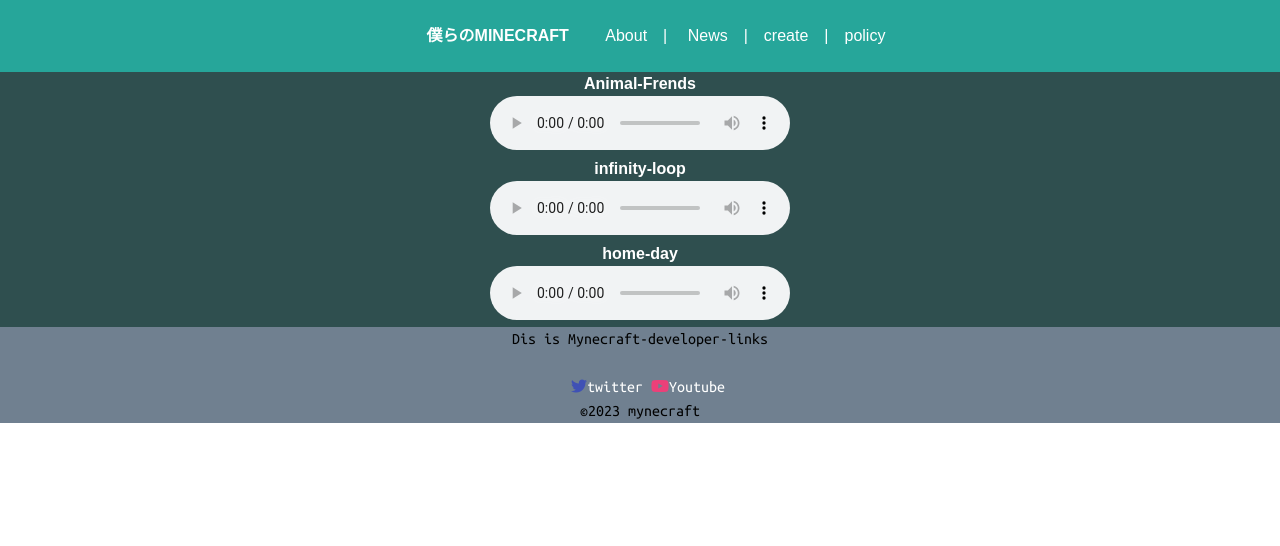
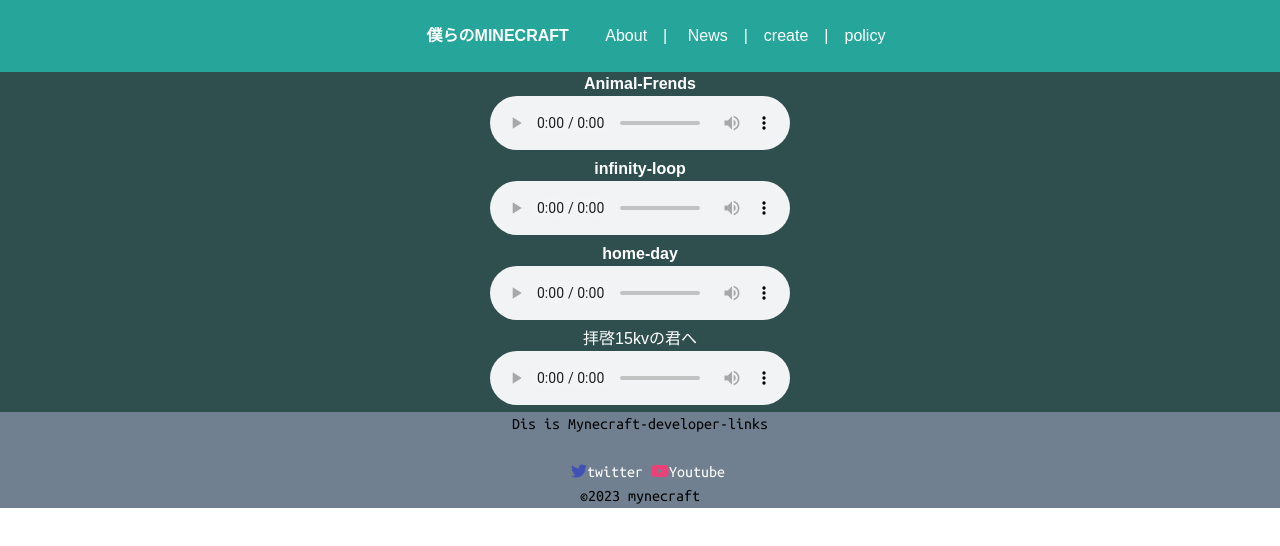
Before and after one commit to kagome24-dev/music-player, a plain HTML site: page index.html in a window 1280 px wide. Drawn offline with nearby package versions, Linux system fonts and the light colour scheme.

Commit message:
Update index.html

```diff
--- a/index.html
+++ b/index.html
@@ -44,6 +44,14 @@
                 Download audio
             </a>
 	</audio>
+     <h2>拝啓15kvの君へ</h2>
+	<audio
+        controls loop
+        src="from-15Kv.mp3">
+            <a href="from-15Kv.mp3">
+                Download audio
+            </a>
+	</audio>
 </figure>
 
 <footer>
```
